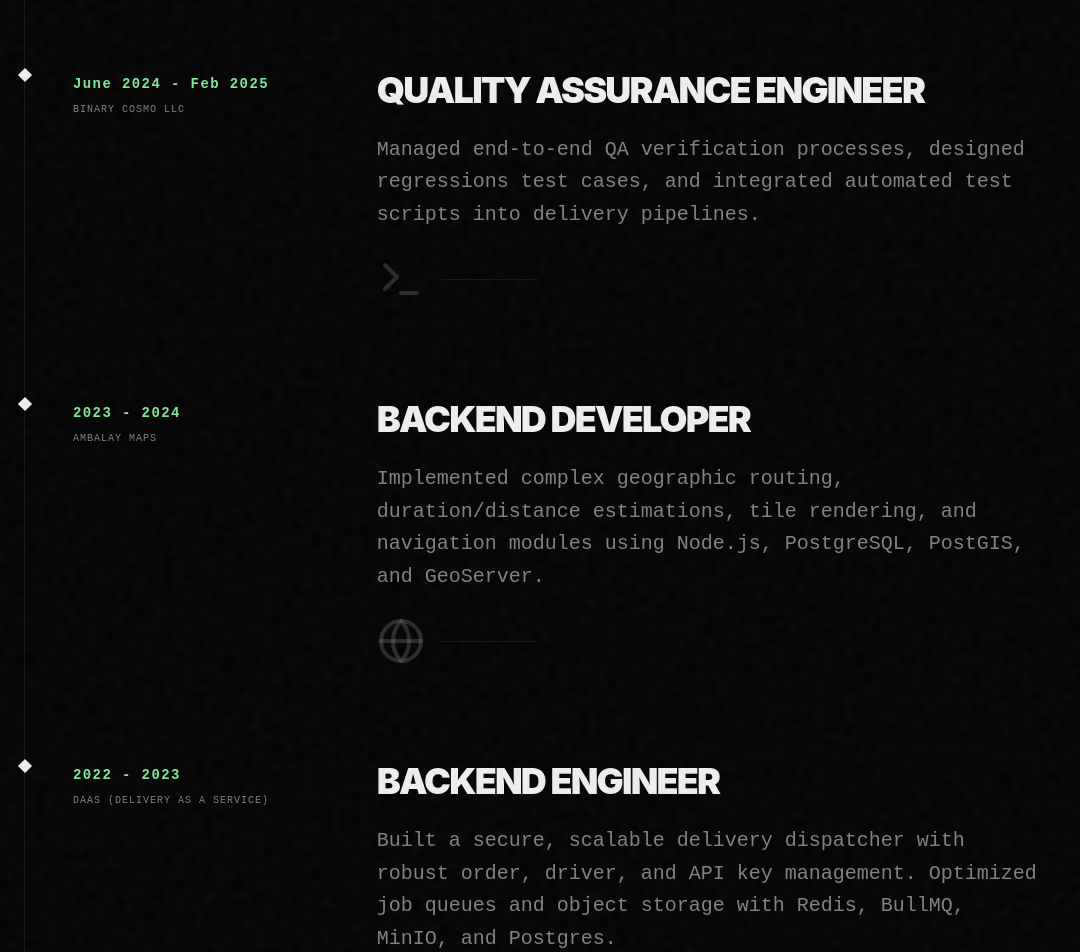
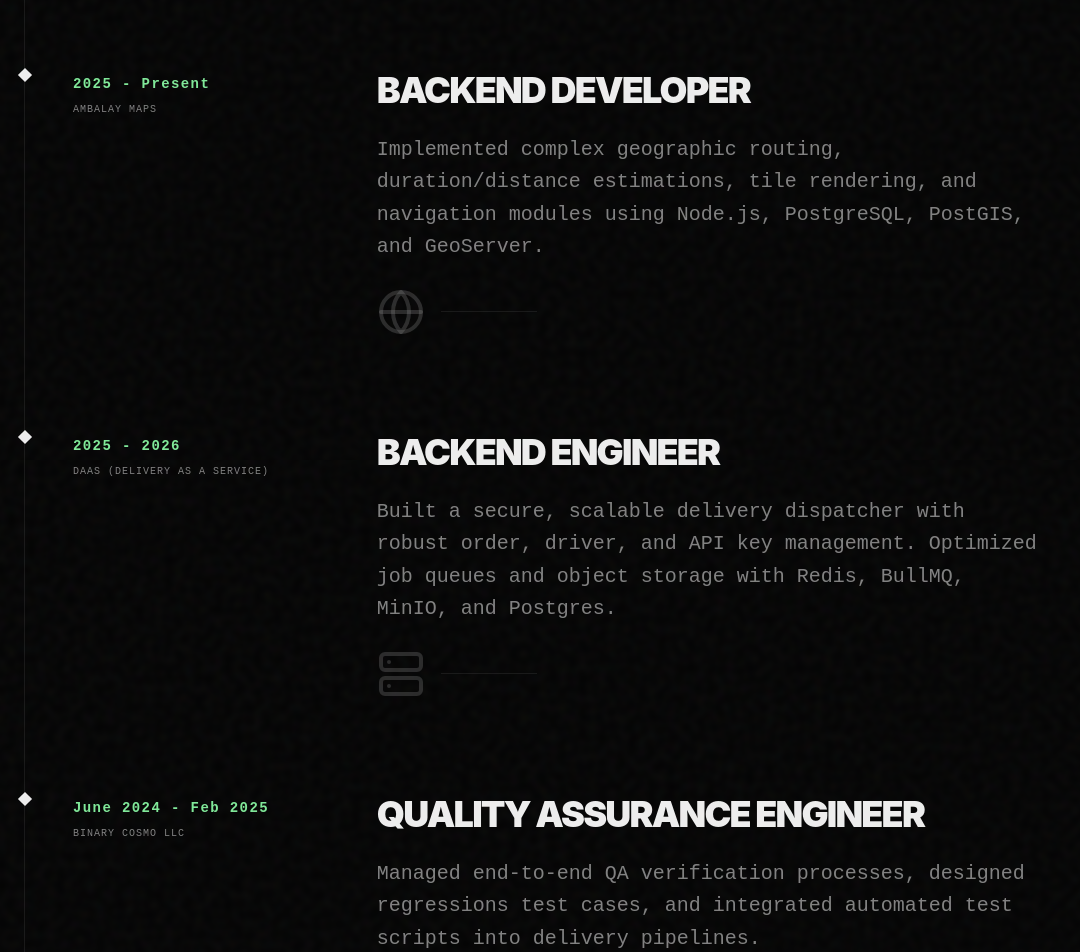
Before and after one commit to bonssss/My-Portfolio, a React (Vite) app: page / in a window 1280 px wide. Shown: the part 5940-6892 px from the top of the page, without its empty margins (0-1080 px from the left). Built offline with nearby package versions, Linux system fonts and the light colour scheme.

Commit message:
feat: add portfolio content data and update development server port to 3001

```diff
--- a/package.json
+++ b/package.json
@@ -4,7 +4,7 @@
   "version": "0.0.0",
   "type": "module",
   "scripts": {
-   "dev": "cross-env PORT=3000 vite --host 0.0.0.0",
+   "dev": "cross-env PORT=3001 vite --host 0.0.0.0",
     "build": "tsc -b && vite build",
     "typecheck": "tsc --noEmit",
     "lint": "eslint .",
--- a/src/constants/data.ts
+++ b/src/constants/data.ts
@@ -115,26 +115,27 @@ export const EXPERIENCE = [
     description: "Designing and executing automated and manual test suites for fintech mobile (iOS/Android) and web applications, ensuring flawless transaction processing and security compliance.",
     icon: ShieldCheck,
   },
-  {
-    title: "Quality Assurance Engineer",
-    company: "Binary Cosmo LLC",
-    period: "June 2024 - Feb 2025",
-    description: "Managed end-to-end QA verification processes, designed regressions test cases, and integrated automated test scripts into delivery pipelines.",
-    icon: Terminal,
-  },
+
   {
     title: "Backend Developer",
     company: "Ambalay Maps",
-    period: "2023 - 2024",
+    period: "2025 - Present",
     description: "Implemented complex geographic routing, duration/distance estimations, tile rendering, and navigation modules using Node.js, PostgreSQL, PostGIS, and GeoServer.",
     icon: Globe,
   },
   {
     title: "Backend Engineer",
     company: "DAAS (Delivery as a Service)",
-    period: "2022 - 2023",
+    period: "2025 - 2026",
     description: "Built a secure, scalable delivery dispatcher with robust order, driver, and API key management. Optimized job queues and object storage with Redis, BullMQ, MinIO, and Postgres.",
     icon: Server,
+  },
+    {
+    title: "Quality Assurance Engineer",
+    company: "Binary Cosmo LLC",
+    period: "June 2024 - Feb 2025",
+    description: "Managed end-to-end QA verification processes, designed regressions test cases, and integrated automated test scripts into delivery pipelines.",
+    icon: Terminal,
   },
   {
     title: "Backend Developer",
--- a/vite.config.ts
+++ b/vite.config.ts
@@ -18,12 +18,12 @@ export default defineConfig({
     }),
   ],
   server: {
-    port: 3000,
+    port: 3001,
     host: true,
     allowedHosts: true,
   },
   preview: {
-    port: 3000,
+    port: 3001,
     host: true,
     allowedHosts: true,
   },
```
